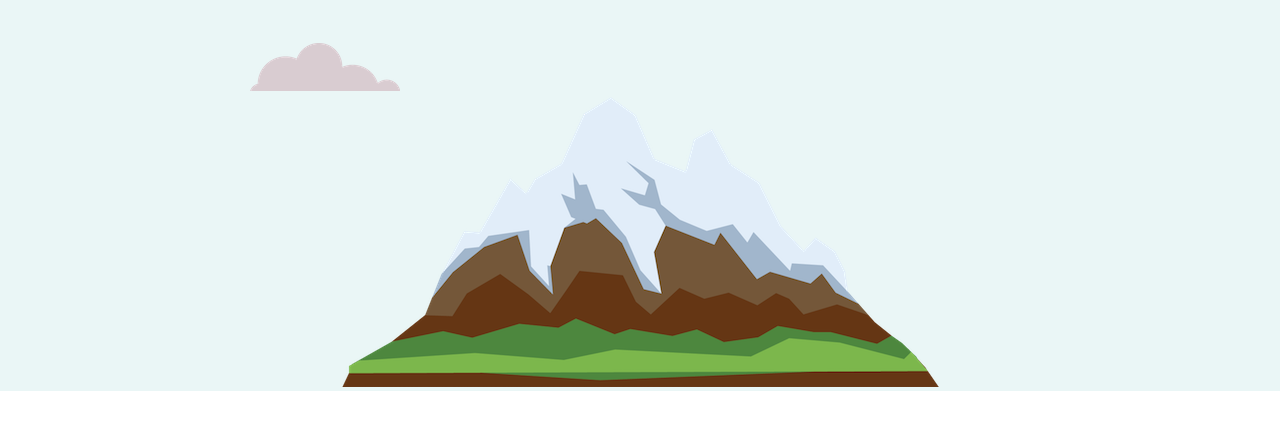
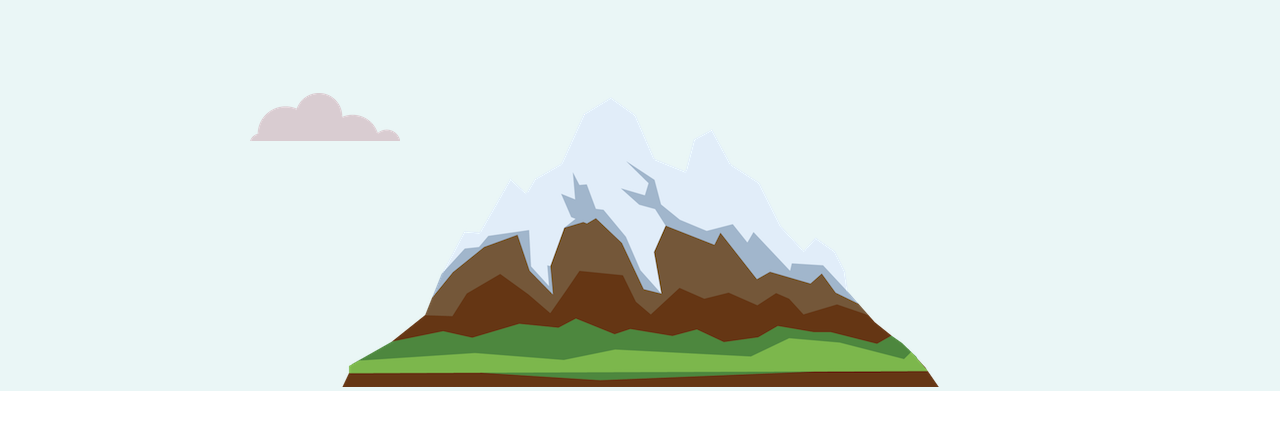
Before and after one commit to ishanhirani/personal-website, a plain HTML site: page index.html in a window 1280 px wide. Shown: the part 375-800 px from the top of the page. Drawn offline with Linux system fonts and the light colour scheme.

Commit message:
Update style.css

```diff
--- a/css/style.css
+++ b/css/style.css
@@ -43,7 +43,7 @@ h3 {
 .bottom-cloud {
     position: absolute;
     left: 250px;
-    bottom: 300px;
+    bottom: 250px;
 }
 
 .mountain{
```
